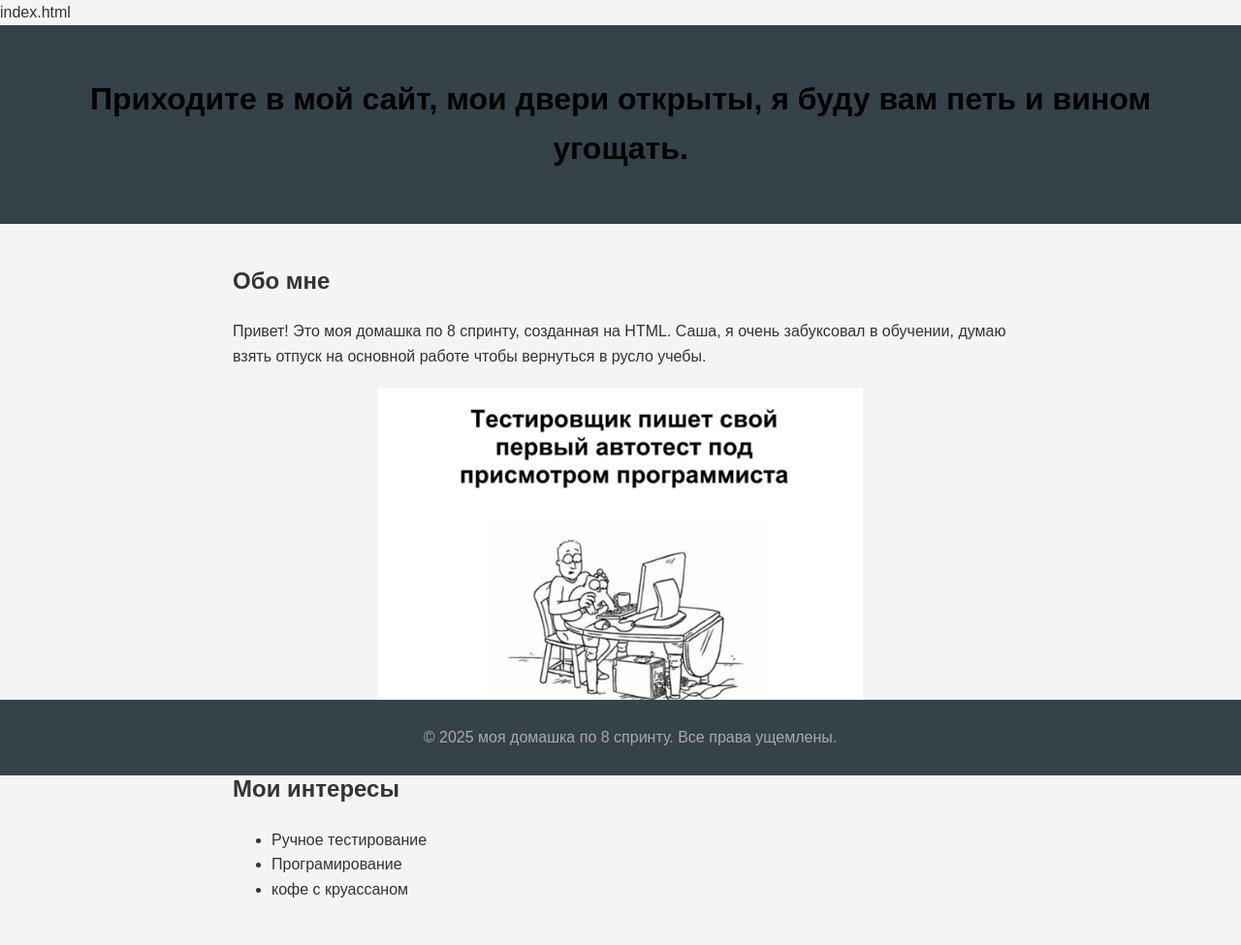
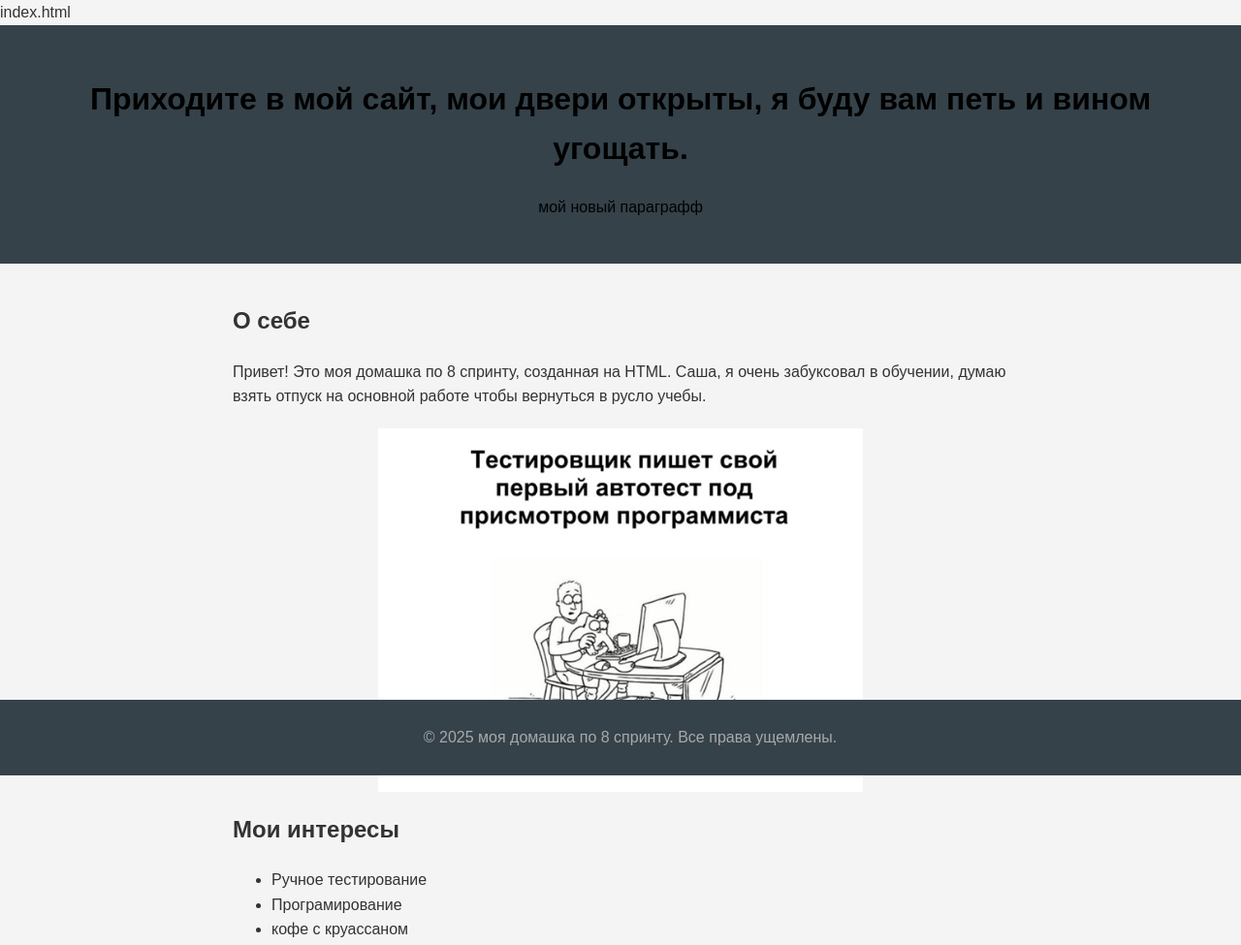
Before and after one commit to qa56ruslan/qa56ruslan.github.io, a plain HTML site: page index.html in a window 1280 px wide. Shown: the whole page at 97% size. Drawn offline with Linux system fonts and the light colour scheme.

Commit message:
добавил параграфф

```diff
--- a/index.html
+++ b/index.html
@@ -44,10 +44,11 @@ index.html<!DOCTYPE html>
 <body>
     <header>
         <h1>Приходите в мой сайт, мои двери открыты, я буду вам петь и вином угощать.</h1>
+        <p> мой новый параграфф </p>
     </header>
 
     <main>
-        <h2>Обо мне</h2>
+        <h2>О себе</h2>
         <p>Привет! Это моя домашка по 8 спринту, созданная на HTML. Саша, я очень забуксовал в обучении, думаю взять отпуск на основной работе чтобы вернуться в русло учебы. </p>
 
         <img src=  001.jpg alt="моя картинка" height="500px" width="500px">
```
